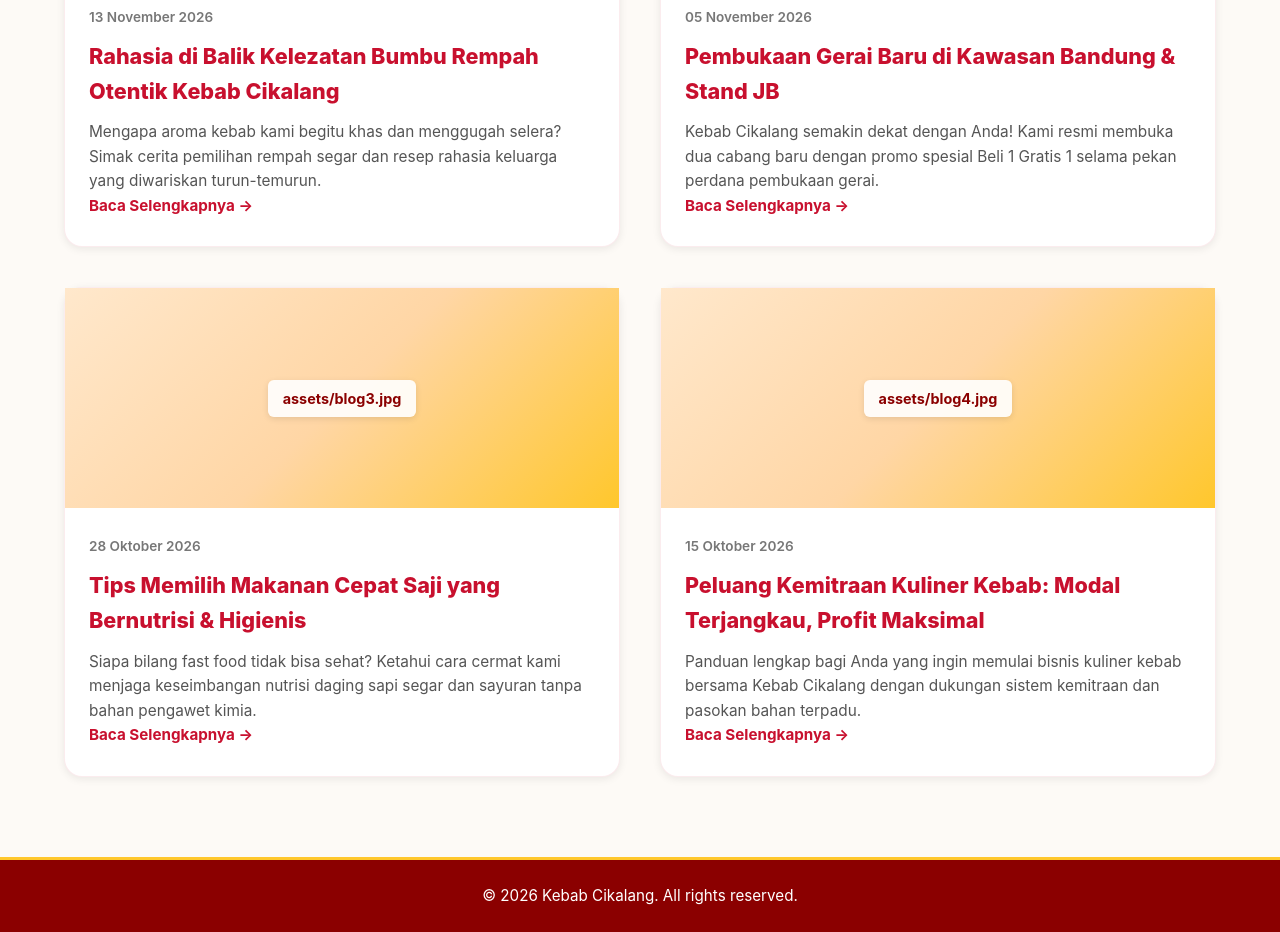
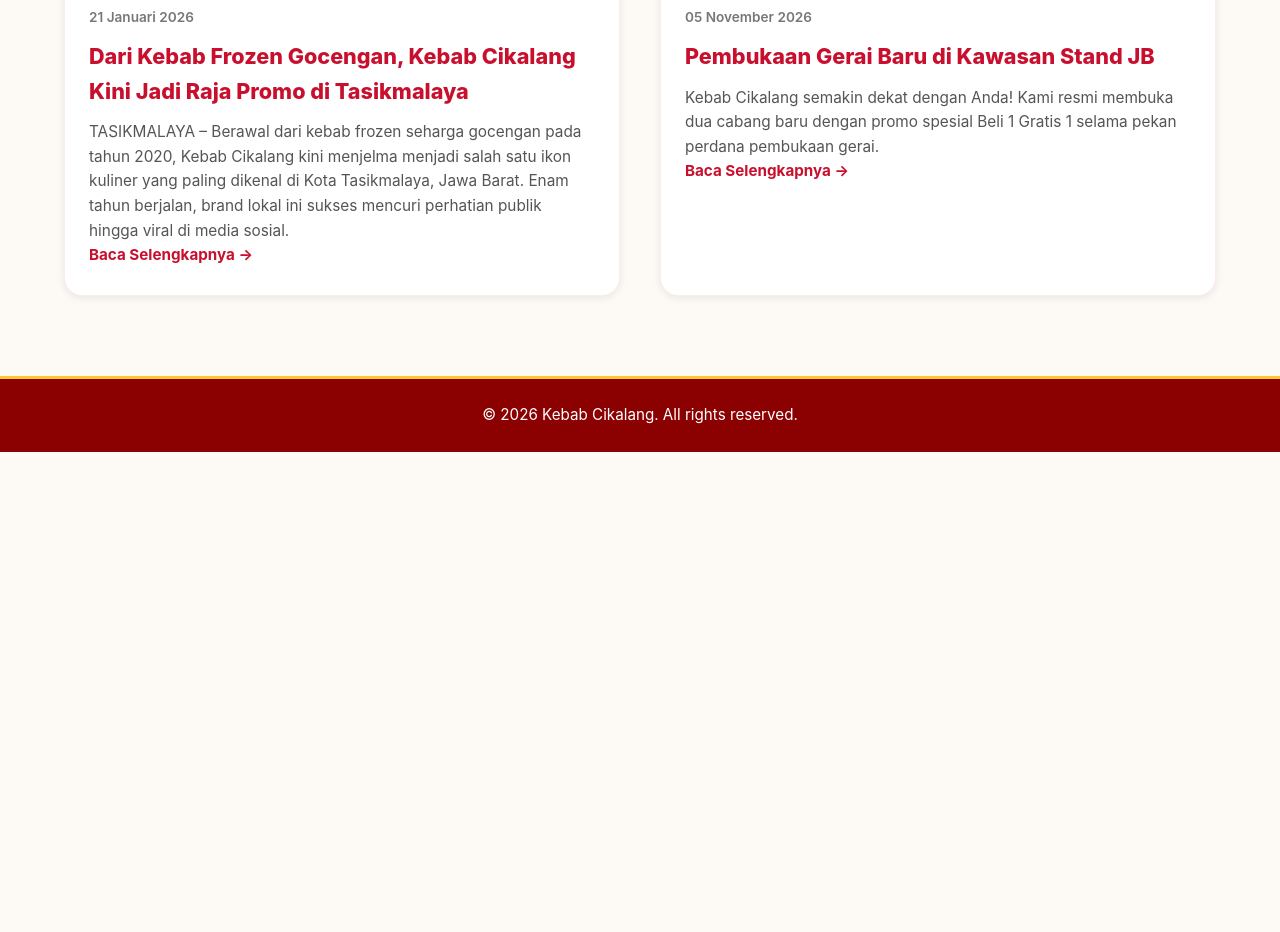
Before and after one commit to diazsarfyn/website-kebab-cikalang, a plain HTML site: page blog.html in a window 1280 px wide. Shown: the part 620-1552 px from the top of the page. After the commit the page ends 1072 px from the top, so only its background shows below. Drawn offline with Linux system fonts and the light colour scheme.

Commit message:
revisi_blog

```diff
--- a/blog.html
+++ b/blog.html
@@ -52,14 +52,13 @@
                     <!-- Card Artikel 1 -->
                     <article class="arfyn_blog_card">
                         <div class="arfyn_img_wrapper">
-                            <img src="assets/blog1.jpg" alt="Rahasia Kelezatan Rempah Kebab" class="arfyn_blog_img" onerror="this.classList.add('img-fallback')">
-                            <span class="arfyn_placeholder">assets/blog1.jpg</span>
+                            <img src="assets/berita1.jpg" alt="Rahasia Kelezatan Rempah Kebab" class="arfyn_blog_img" onerror="this.classList.add('img-fallback')">
                         </div>
                         <div class="arfyn_card_body">
-                            <span class="arfyn_blog_date">13 November 2026</span>
-                            <h3 class="arfyn_card_title">Rahasia di Balik Kelezatan Bumbu Rempah Otentik Kebab Cikalang</h3>
+                            <span class="arfyn_blog_date">21 Januari 2026</span>
+                            <h3 class="arfyn_card_title">Dari Kebab Frozen Gocengan, Kebab Cikalang Kini Jadi Raja Promo di Tasikmalaya</h3>
                             <p class="arfyn_card_desc">
-                                Mengapa aroma kebab kami begitu khas dan menggugah selera? Simak cerita pemilihan rempah segar dan resep rahasia keluarga yang diwariskan turun-temurun.
+                                TASIKMALAYA – Berawal dari kebab frozen seharga gocengan pada tahun 2020, Kebab Cikalang kini menjelma menjadi salah satu ikon kuliner yang paling dikenal di Kota Tasikmalaya, Jawa Barat. Enam tahun berjalan, brand lokal ini sukses mencuri perhatian publik hingga viral di media sosial.
                             </p>
                             <a href="#" class="arfyn_blog_readmore">Baca Selengkapnya &rarr;</a>
                         </div>
@@ -68,49 +67,17 @@
                     <!-- Card Artikel 2 -->
                     <article class="arfyn_blog_card">
                         <div class="arfyn_img_wrapper">
-                            <img src="assets/blog2.jpg" alt="Pembukaan Gerai Baru" class="arfyn_blog_img" onerror="this.classList.add('img-fallback')">
-                            <span class="arfyn_placeholder">assets/blog2.jpg</span>
+                            <img src="assets/jb1.jpeg" alt="Pembukaan Gerai Baru" class="arfyn_blog_img" onerror="this.classList.add('img-fallback')">
                         </div>
                         <div class="arfyn_card_body">
                             <span class="arfyn_blog_date">05 November 2026</span>
-                            <h3 class="arfyn_card_title">Pembukaan Gerai Baru di Kawasan Bandung & Stand JB</h3>
+                            <h3 class="arfyn_card_title">Pembukaan Gerai Baru di Kawasan Stand JB</h3>
                             <p class="arfyn_card_desc">
                                 Kebab Cikalang semakin dekat dengan Anda! Kami resmi membuka dua cabang baru dengan promo spesial Beli 1 Gratis 1 selama pekan perdana pembukaan gerai.
                             </p>
                             <a href="#" class="arfyn_blog_readmore">Baca Selengkapnya &rarr;</a>
                         </div>
                     </article>
-
-                    <!-- Card Artikel 3 -->
-                    <article class="arfyn_blog_card">
-                        <div class="arfyn_img_wrapper">
-                            <img src="assets/blog3.jpg" alt="Tips Makanan Bernutrisi" class="arfyn_blog_img" onerror="this.classList.add('img-fallback')">
-                            <span class="arfyn_placeholder">assets/blog3.jpg</span>
-                        </div>
-                        <div class="arfyn_card_body">
-                            <span class="arfyn_blog_date">28 Oktober 2026</span>
-                            <h3 class="arfyn_card_title">Tips Memilih Makanan Cepat Saji yang Bernutrisi & Higienis</h3>
-                            <p class="arfyn_card_desc">
-                                Siapa bilang fast food tidak bisa sehat? Ketahui cara cermat kami menjaga keseimbangan nutrisi daging sapi segar dan sayuran tanpa bahan pengawet kimia.
-                            </p>
-                            <a href="#" class="arfyn_blog_readmore">Baca Selengkapnya &rarr;</a>
-                        </div>
-                    </article>
-
-                    <!-- Card Artikel 4 -->
-                    <article class="arfyn_blog_card">
-                        <div class="arfyn_img_wrapper">
-                            <img src="assets/blog4.jpg" alt="Peluang Kemitraan Kuliner" class="arfyn_blog_img" onerror="this.classList.add('img-fallback')">
-                            <span class="arfyn_placeholder">assets/blog4.jpg</span>
-                        </div>
-                        <div class="arfyn_card_body">
-                            <span class="arfyn_blog_date">15 Oktober 2026</span>
-                            <h3 class="arfyn_card_title">Peluang Kemitraan Kuliner Kebab: Modal Terjangkau, Profit Maksimal</h3>
-                            <p class="arfyn_card_desc">
-                                Panduan lengkap bagi Anda yang ingin memulai bisnis kuliner kebab bersama Kebab Cikalang dengan dukungan sistem kemitraan dan pasokan bahan terpadu.
-                            </p>
-                            <a href="#" class="arfyn_blog_readmore">Baca Selengkapnya &rarr;</a>
-                        </div>
                     </article>
 
                 </div>
```
Also changed, not shown: assets/berita1.jpg (added), assets/jb.jpeg (added), assets/jb1.jpeg (added).
